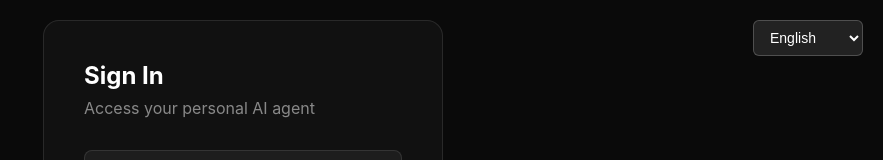
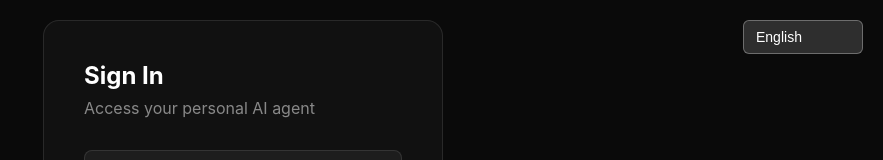
Before and after one commit to ilanetall-boop/agent-saas, a website: page app.html in a window 1280 px wide. Shown: the top 160 px of the page, without its empty margins (397-1280 px from the left). Drawn offline with Linux system fonts and the light colour scheme.

Commit message:
🎨 Improve: Enhance language switcher visibility (darker background, min-width, appearance)

```diff
--- a/app.html
+++ b/app.html
@@ -41,13 +41,18 @@
 
         #languageSwitcher {
             padding: 8px 12px;
-            background: rgba(255,255,255,0.1);
-            border: 1px solid rgba(255,255,255,0.2);
+            background: rgba(255,255,255,0.15);
+            border: 1px solid rgba(255,255,255,0.3);
             border-radius: 6px;
             color: #fff;
             cursor: pointer;
             font-size: 14px;
+            font-weight: 500;
             transition: all 0.2s;
+            min-width: 120px;
+            appearance: none; /* Allow custom styling */
+            -webkit-appearance: none;
+            -moz-appearance: none;
         }
 
         #languageSwitcher:hover {
```
